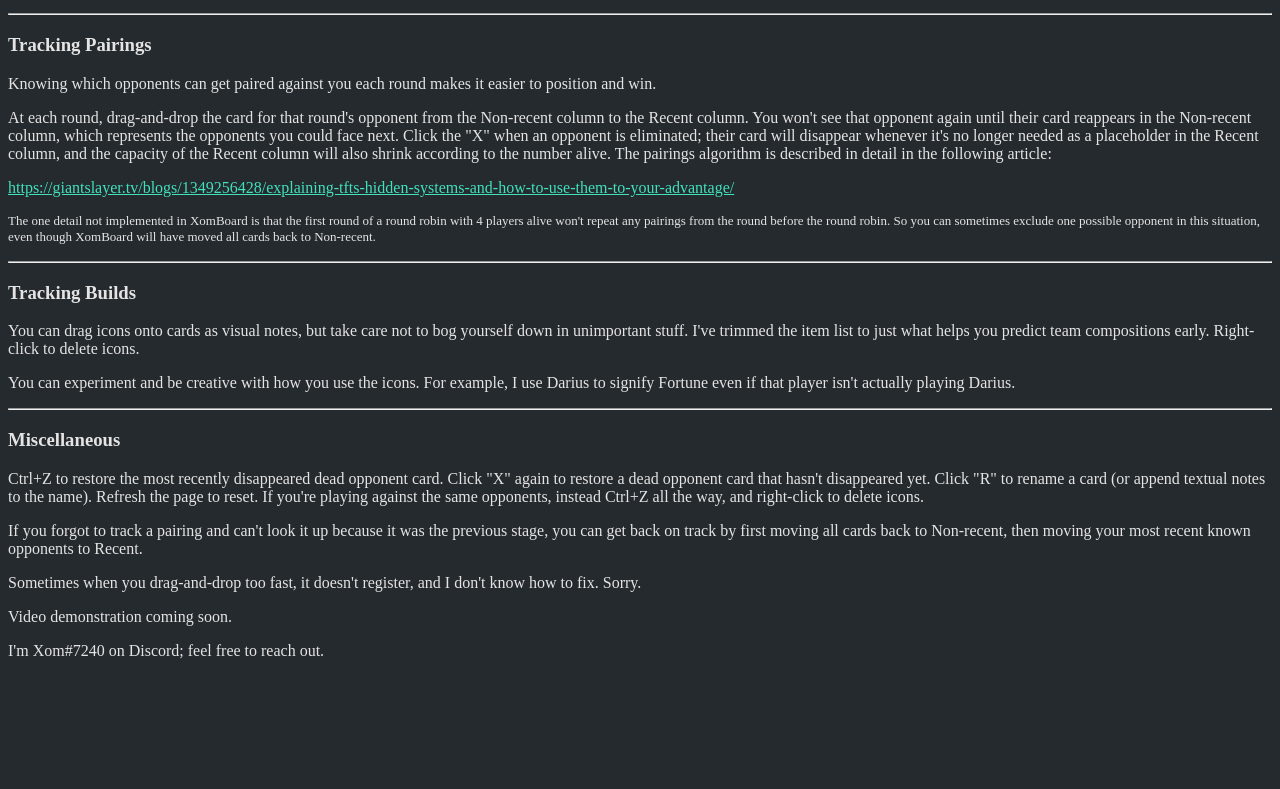
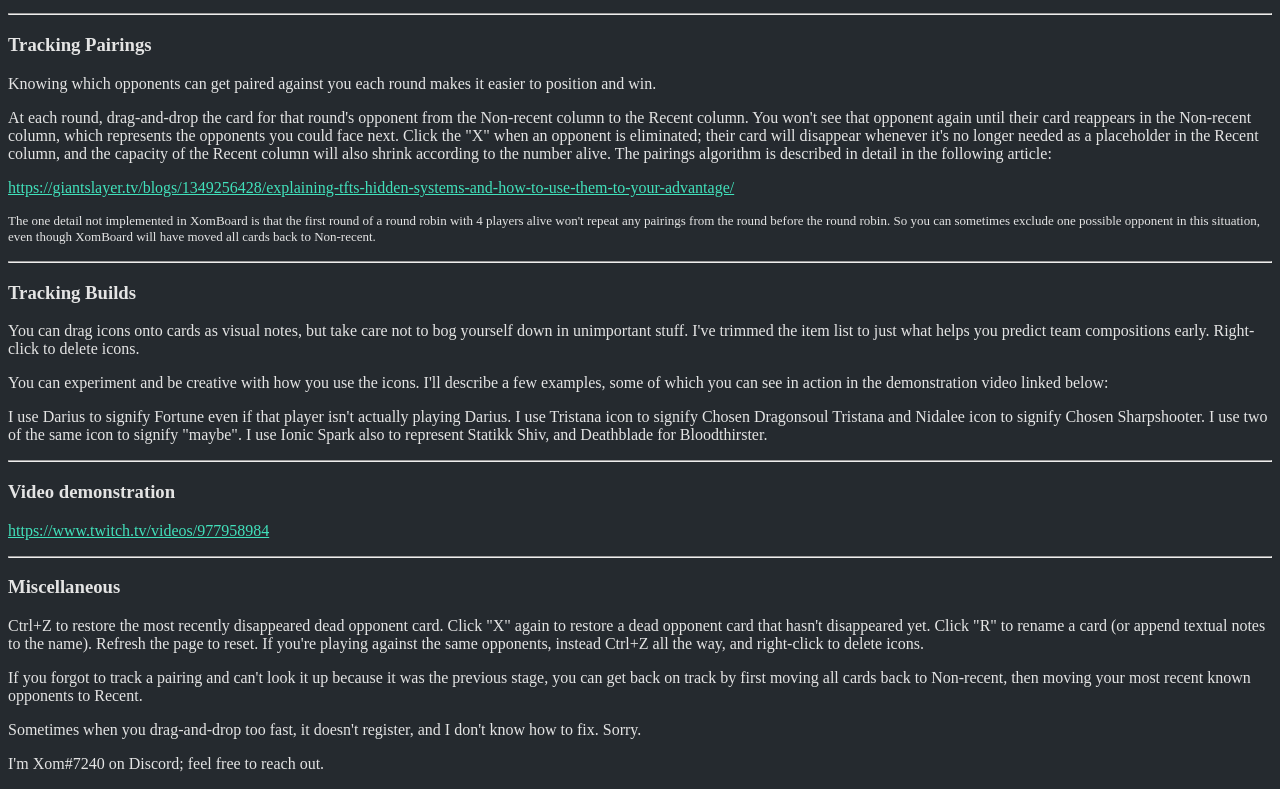
Before and after one commit to Xom/xomboard, a plain HTML site: page index.html in a window 1280 px wide. Shown: the part 416-1205 px from the top of the page. Before the commit the page ends 1092 px from the top, so only its background shows below. Drawn offline with Linux system fonts and the light colour scheme.

Commit message:
add demonstration video

```diff
--- a/index.html
+++ b/index.html
@@ -251,13 +251,16 @@ td { vertical-align: top }
 <p><hr></p>
 <h3>Tracking Builds</h3>
 <p>You can drag icons onto cards as visual notes, but take care not to bog yourself down in unimportant stuff. I've trimmed the item list to just what helps you predict team compositions early. Right-click to delete icons.</p>
-<p>You can experiment and be creative with how you use the icons. For example, I use Darius to signify Fortune even if that player isn't actually playing Darius.</p>
+<p>You can experiment and be creative with how you use the icons. I'll describe a few examples, some of which you can see in action in the demonstration video linked below:</p>
+<p>I use Darius to signify Fortune even if that player isn't actually playing Darius. I use Tristana icon to signify Chosen Dragonsoul Tristana and Nidalee icon to signify Chosen Sharpshooter. I use two of the same icon to signify "maybe". I use Ionic Spark also to represent Statikk Shiv, and Deathblade for Bloodthirster.</p>
+<p><hr></p>
+<h3>Video demonstration</h3>
+<p><a href="https://www.twitch.tv/videos/977958984">https://www.twitch.tv/videos/977958984</a></p>
 <p><hr></p>
 <h3>Miscellaneous</h3>
 <p>Ctrl+Z to restore the most recently disappeared dead opponent card. Click "X" again to restore a dead opponent card that hasn't disappeared yet. Click "R" to rename a card (or append textual notes to the name). Refresh the page to reset. If you're playing against the same opponents, instead Ctrl+Z all the way, and right-click to delete icons.</p>
 <p>If you forgot to track a pairing and can't look it up because it was the previous stage, you can get back on track by first moving all cards back to Non-recent, then moving your most recent known opponents to Recent.</p>
 <p>Sometimes when you drag-and-drop too fast, it doesn't register, and I don't know how to fix. Sorry.</p>
-<p>Video demonstration coming soon.</p>
 <p>I'm Xom#7240 on Discord; feel free to reach out.</p>
 </form>
 
```
